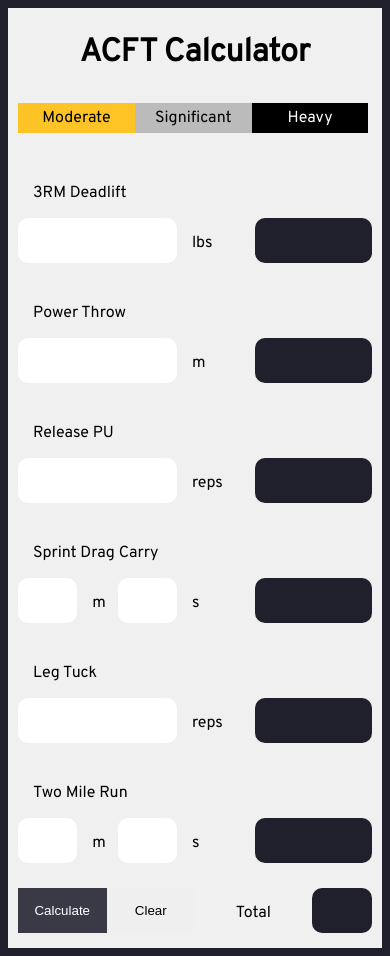
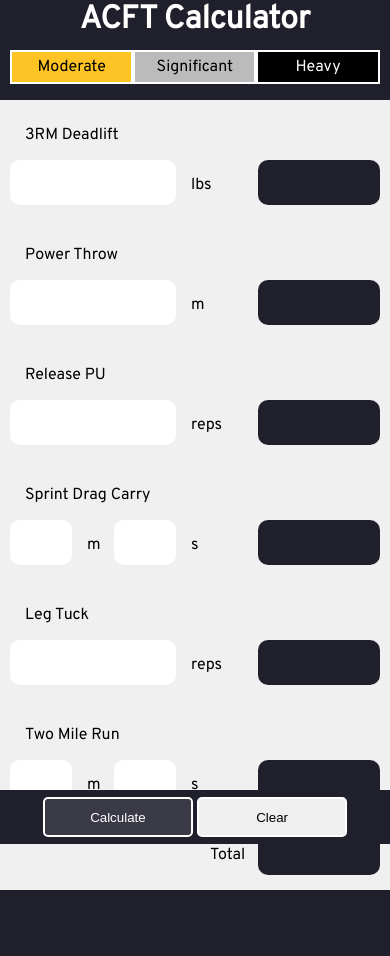
Before and after one commit to SudoSpartanDan/ACFT-Score-Calculator, a website built with webpack: page index.html in a window 390 px wide. Built offline with Linux system fonts and the light colour scheme.

Commit message:
More mobile style changes

```diff
--- a/index.html
+++ b/index.html
@@ -10,18 +10,17 @@
     <meta name="description" content="ACFT Score Calculator">
 </head>
 <body>
-    <div class="row header-row">
-        <div class="col-12-sm col-6-md">
-            <h1 class="text-center">ACFT Calculator</h1>
-        </div>
-        <div class="col-12-sm col-6-md legend">
-            <div class="row text-center">
-                <span class="col-4-sm mod">Moderate</span>
-                <span class="col-4-sm sig">Significant</span>
-                <span class="col-4-sm hvy">Heavy</span>
+    <div class="header-row">
+        <h1 class="text-center">ACFT Calculator</h1>
+        <div class="legend">
+            <div class="text-center">
+                <p class="mod">Moderate</p>
+                <p class="sig">Significant</p>
+                <p class="hvy">Heavy</p>
             </div>
         </div>
     </div>
+    <div style="height: 100px;"></div>
     <div class="row input-row">
         <span class="col-12-sm col-4-md event-label" for="deadlift">3RM Deadlift</span>
         <div class="col-8-sm col-6-md input-section">
@@ -56,9 +55,9 @@
         <span class="col-12-sm col-4-md event-label" for="sprintDragCarry">Sprint Drag Carry</span>
         <div class="col-8-sm col-6-md input-section">
             <div class="row">
-                <input class="col-3-sm score-input" type="number" id="sprintDragCarryTime-minute" name="sprintDragCarryMinute" min="0"></input>
+                <input class="col-3-sm score-input" type="number" id="sprintDragCarryTime-minute-score-input" name="sprintDragCarryMinute" min="0"></input>
                 <span class="col-2-sm score-label">m</span>
-                <input class="col-3-sm score-input" type="number" id="sprintDragCarryTime-second" name="sprintDragCarrySecond" min="0" max="60"></input>
+                <input class="col-3-sm score-input" type="number" id="sprintDragCarryTime-second-score-input" name="sprintDragCarrySecond" min="0" max="60"></input>
                 <span class="col-2-sm score-label">s</span>
                 <input hidden type="number" id="sprintDragCarry-score-input"/>
             </div>
@@ -79,9 +78,9 @@
         <span class="col-12-sm col-4-md event-label" for="twoMileRun">Two Mile Run</span>
         <div class="col-8-sm col-6-md input-section">
             <div class="row">
-                <input class="col-3-sm score-input" type="number" id="twoMileRunTime-minute" name="twoMileRunMinute" min="0"></input>
+                <input class="col-3-sm score-input" type="number" id="twoMileRunTime-minute-score-input" name="twoMileRunMinute" min="0"></input>
                 <span class="col-2-sm event-label">m</span>
-                <input class="col-3-sm score-input" type="number" id="twoMileRunTime-second" name="twoMileRunSecond" min="0" max="60"></input>
+                <input class="col-3-sm score-input" type="number" id="twoMileRunTime-second-score-input" name="twoMileRunSecond" min="0" max="60"></input>
                 <span class="col-2-sm event-label">s</span>
                 <input hidden type="number" id="twoMileRun-score-input"/>
             </div>
@@ -89,10 +88,17 @@
         <input class="col-4-sm col-2-md calculated-score-none" disabled id="twoMileRun-score-output"></input>
     </div>
     <div class="row input-row">
-        <button class="col-3-sm calculate-button" type="button" id="calculate-button">Calculate</button>
-        <button class="col-3-sm clear-button" type="button" id="clear-button">Clear</button>
-        <div class="col-4-sm text-center"><span>Total</span></div>
-        <input class="col-2-sm calculated-score-none" disabled id="total-score-output"></input>
+        <div class="col-3-sm"></div>
+        <div class="col-3-sm"></div>
+        <div class="col-2-sm col-4-md text-center"><span>Total</span></div>
+        <input class="col-4-sm col-2-md calculated-score-none" disabled id="total-score-output"></input>
+    </div>
+    <div class="footer-row-spacer"></div>
+    <div class="footer-row text-center">
+        <div class="button-container text-center">
+            <button class="calculate-button" type="button" id="calculate-button">Calculate</button>
+            <button class="clear-button" type="button" id="clear-button">Clear</button>
+        </div>
     </div>
     <script src="./build/main.bundle.js"></script>
 </body>
--- a/src/index.js
+++ b/src/index.js
@@ -42,13 +42,13 @@ $(document).ready(function(){
     });
 
     $('[id^=\'sprintDragCarryTime-\']').change(function(){
-        $('#sprintDragCarry-score-input').val(parseInt($('#sprintDragCarryTime-minute').val() * 60) + parseInt($('#sprintDragCarryTime-second').val()));
+        $('#sprintDragCarry-score-input').val(parseInt($('#sprintDragCarryTime-minute-score-input').val() * 60) + parseInt($('#sprintDragCarryTime-second-score-input').val()));
         $('[id$=\'-score-output\']').val('');
         clearCalculatedScoreClasses();
     });
 
     $('[id^=\'twoMileRunTime-\']').change(function(){
-        $('#twoMileRun-score-input').val(parseInt($('#twoMileRunTime-minute').val() * 60) + parseInt($('#twoMileRunTime-second').val()));
+        $('#twoMileRun-score-input').val(parseInt($('#twoMileRunTime-minute-score-input').val() * 60) + parseInt($('#twoMileRunTime-second-score-input').val()));
         $('[id$=\'-score-output\']').val('');
         clearCalculatedScoreClasses();
     });
--- a/src/style.less
+++ b/src/style.less
@@ -23,6 +23,10 @@
 html {
     font-family: "Overpass", sans-serif;
     background-color: @dark-background-color;
+}
+
+body {
+    margin: 0;
 }
 
 .row {
@@ -95,16 +99,23 @@ html {
 
 
 .header-row {
-    background-color: #f0f0f0;
-    padding: 10px;
+    background-color: @dark-background-color;
+    color: @army-white;
+    margin: 0 auto;
+    width: 100%;
+    height: 100px;
+    position: fixed;
     h1 {
         .no-margin-padding();
     }
     .legend {
-        padding: 15px 0;
-        span {
+        padding: 10px;
+        p {
             margin: 0;
             padding: 5px;
+            border: solid 2px @army-white;
+            float: left;
+            width: 33.3%;
         }
         .hvy {
             background-color: @army-black;
@@ -119,9 +130,8 @@ html {
             color: @army-black;
         }
     }
-    @media @desktop {
-        margin: 0 15%;
-    }
+
+
 }
 
 .input-row {
@@ -185,14 +195,37 @@ html {
     }
 }
 
+.footer-row-spacer {
+    height: 60px;
+    @media @tablet{
+        height: 10px;
+    }
+}
+
+.footer-row {
+    bottom: 0;
+    position: fixed;
+    .button-container{
+        background-color: @dark-background-color;
+        width: 100vw;
+        padding: 7px;
+        button {
+            height: 40px;
+            border: solid 2px @army-white;
+            width: 40%;
+            border-radius: 5px;
+        }
         .calculate-button {
-    border: none;
             background-color: @dark-2-color;
             color: @army-white;
             cursor: pointer;
         }
 
         .clear-button {
-    border: none;
             cursor: pointer;
         }
+    }
+    @media @tablet {
+        position: relative;
+    }
+}
```
Also changed, not shown: build/main.bundle.js, 1 other file. Lines whose indentation alone changed are shown as unchanged.
